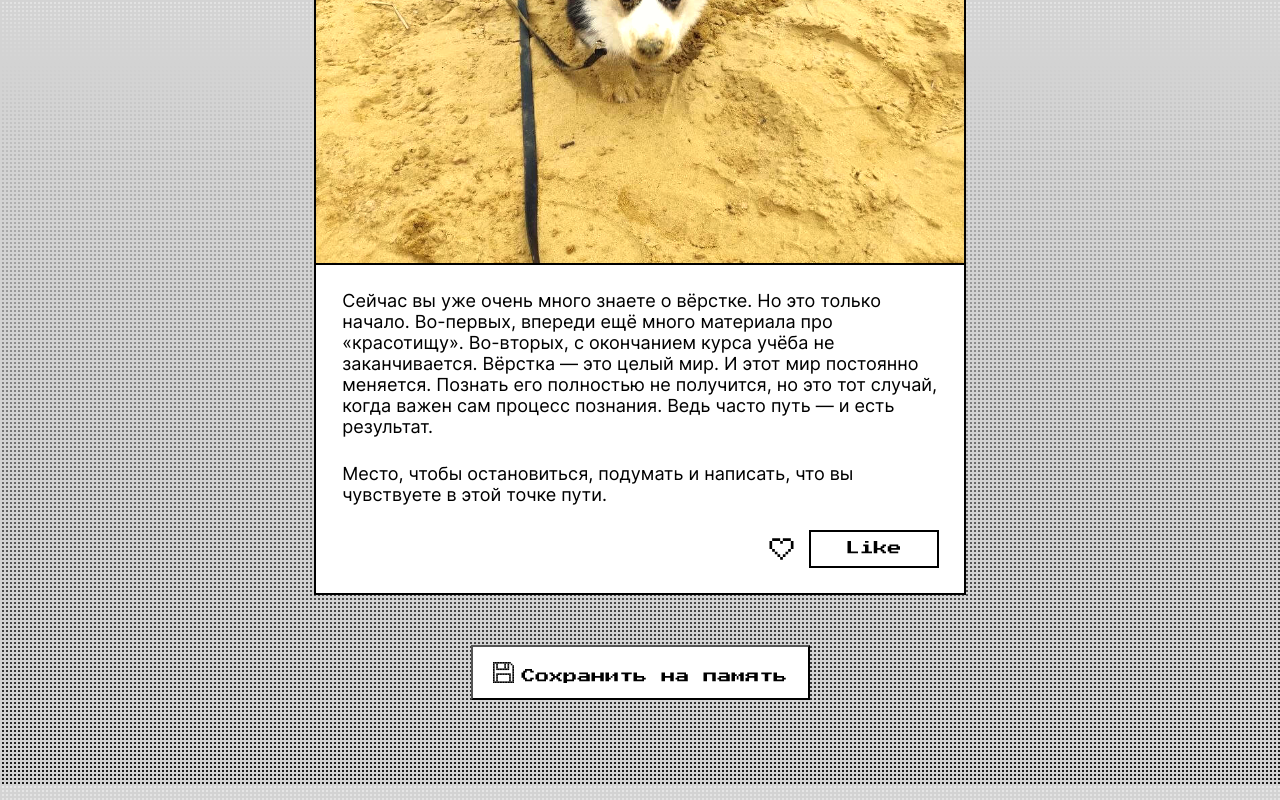
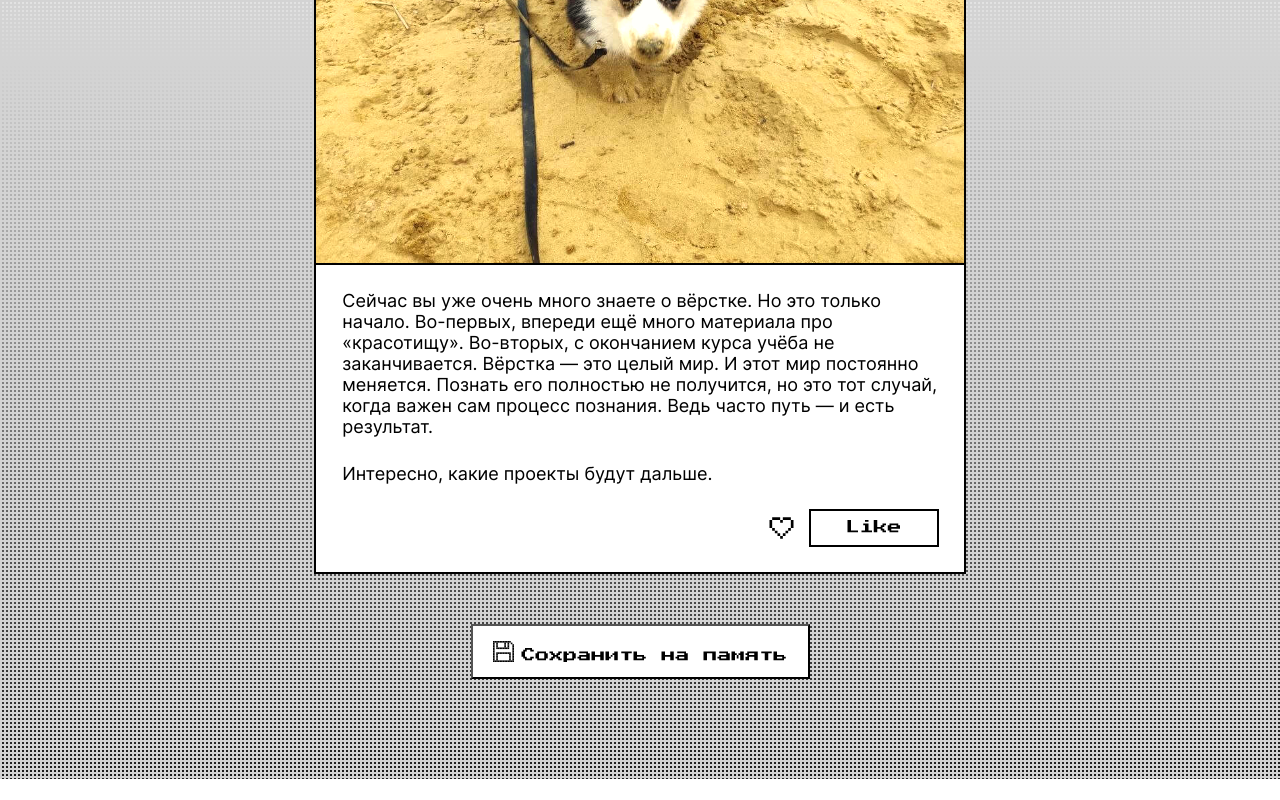
Before and after one commit to shaleevm/zakrivayuschiy-teg-f, a plain HTML site: page index.html in a window 1280 px wide. Shown: the part 8016-8816 px from the top of the page. After the commit the page ends 8795 px from the top, so only its background shows below. Drawn offline with Linux system fonts and the light colour scheme.

Commit message:
feat: added text to final block

```diff
--- a/index.html
+++ b/index.html
@@ -475,8 +475,7 @@
             и есть результат.
           </p>
           <p class="card__user-text">
-            Место, чтобы остановиться, подумать и написать, что вы чувствуете в
-            этой точке пути.
+            Интересно, какие проекты будут дальше.
           </p>
         </div>
         <div class="card_buttons">
```
